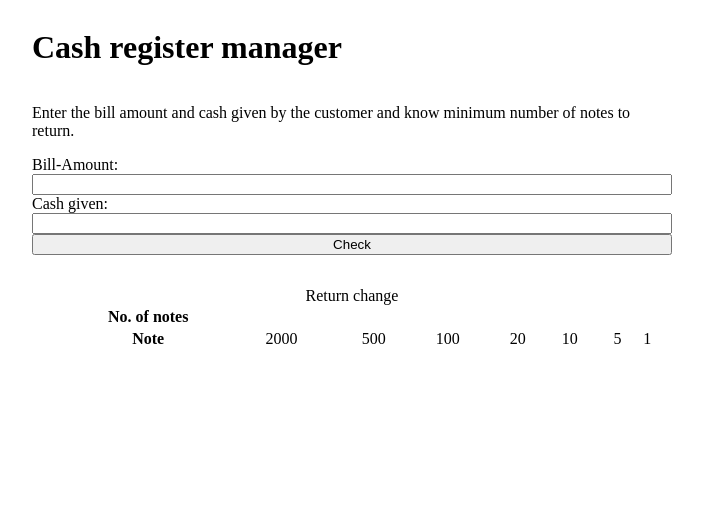
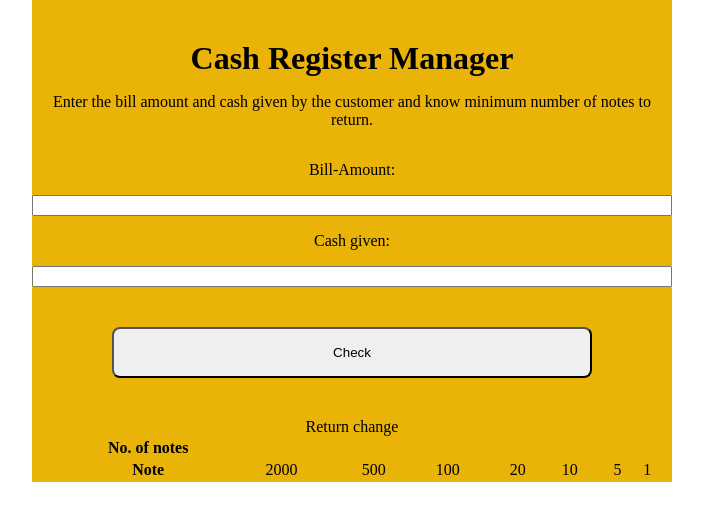
Before and after one commit to nishanth3012000/Cash_register_manager, a plain HTML site: page index.html in a window 1280 px wide. Shown: the whole page, without its empty margins (288-991 px from the left). Drawn offline with Linux system fonts and the light colour scheme.

Commit message:
css yet to be completed

```diff
--- a/index.html
+++ b/index.html
@@ -11,14 +11,14 @@
 
 <body>
     <div class="container">
-        <h1 class="heading">Cash register manager</h1>
+        <h1 class="heading">Cash Register Manager</h1>
         <p class="description">
             Enter the bill amount and cash given by the customer and know minimum number of notes to return.
         </p>
-        <label for="bill-amount">Bill-Amount:</label>
+        <label class="input-label" for="bill-amount">Bill-Amount:</label>
         <input type="text" id="bill-amount" />
 
-        <label for="cash-given">Cash given:</label>
+        <label class="input-label"for="cash-given">Cash given:</label>
         <input type="text" id="cash-given" />
         <button id="check-button">Check</button>
         <p id="error-message"></p>
--- a/main.css
+++ b/main.css
@@ -1,9 +1,34 @@
-* {}
+* {
+    /* background-color:#10b981 ; */
+    margin: 0px;
+
+}
 
 .container {
     display: flex;
     flex-direction: column;
     width: 50vw;
-    /* justify-content: center; */
     margin: auto;
+    background-color: #eab308;
 }
+.heading{
+    text-align: center;
+    margin-top: 40px;
+
+}
+.description{
+    text-align: center;
+    padding: 1rem;
+}
+.input-label{
+    text-align: center;
+    padding: 1rem;
+}
+#check-button{
+    border-radius: 0.5rem;
+    padding: 1rem;
+    display: block;
+    margin: 2.5rem;
+    margin-left: 5rem;
+    margin-right: 5rem;
+}
```
